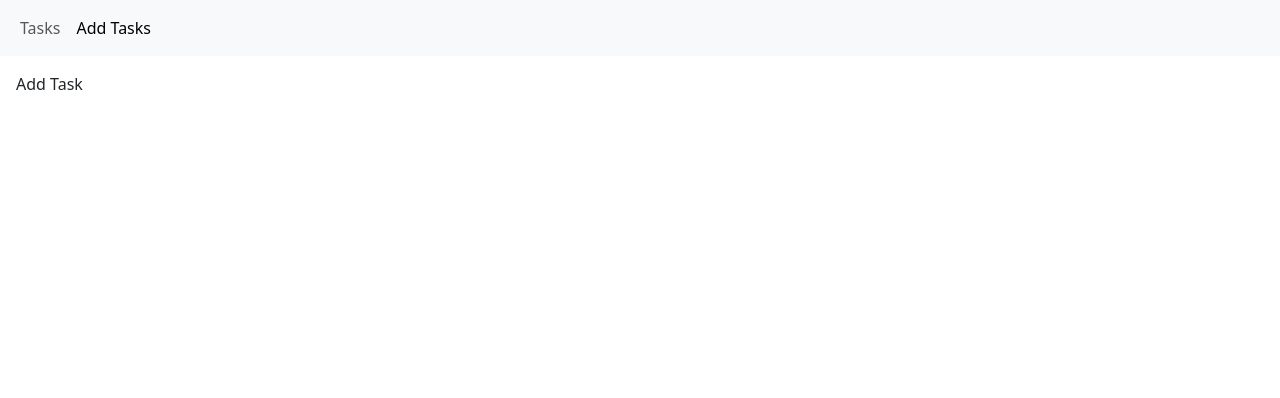
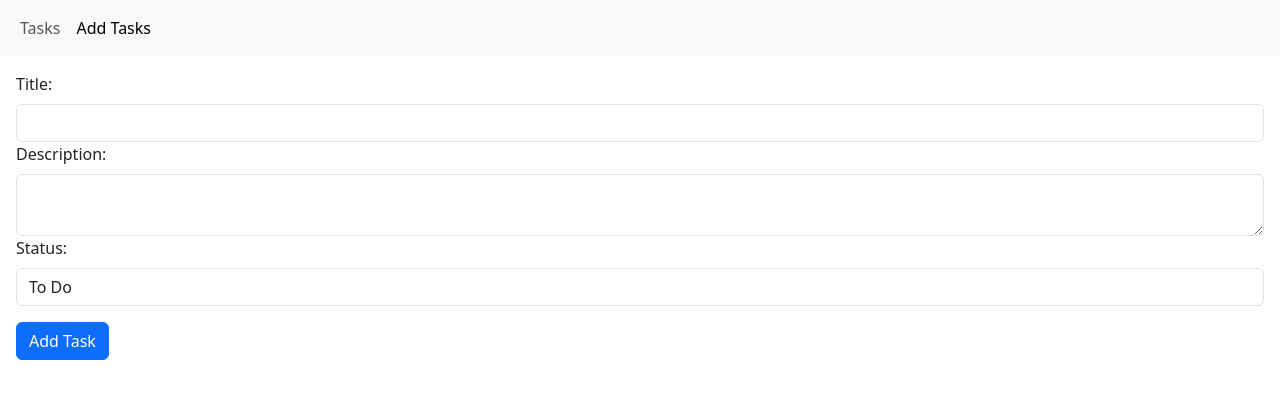
Before and after one commit to simoneburrai/ex-react-task-manager, a React (Vite) app: page /add-task in a window 1280 px wide. Shown: the top 398 px of the page. Built offline with nearby package versions, Linux system fonts and the light colour scheme; no server answers.

Commit message:
feat: milestone 5 completed

```diff
--- a/src/pages/AddTask.jsx
+++ b/src/pages/AddTask.jsx
@@ -1,3 +1,54 @@
+import { useState, useRef } from "react";
+
 export default function AddTask (){
-    return <div>Add Task</div>
+
+    const [title, setTitle] = useState("");
+    const [titleError, setTitleError] = useState("");
+    const descriptionRef = useRef(null);
+    const statusRef = useRef(null);
+
+    const onSumbit= (e)=> {
+         e.preventDefault();
+
+        const symbolsArray = ['!', '@', '#', '$', '%', '^', '&', '*', '(', ')', '-', '_', '=', '+', '[', ']', '{', '}', '|', ';', ':', "'", '"', ',', '.', '<', '>', '?', '/', '`', '~'];
+        const containsSymbol = symbolsArray.some(symbol => title.includes(symbol));
+
+        if(containsSymbol || !title){
+            const errorTitle = "Il titolo non è valido, inserire un titolo valido che non contenga caratteri speciali"
+            setTitleError(errorTitle);
+            return;
+        }
+
+
+
+
+        const formData = {
+            title: title,
+            description: descriptionRef.current.value,
+            status: statusRef.current.value
+        };
+        console.log(formData);
+        setTitleError("");
+    }
+
+    return <form onSubmit={onSumbit}>
+        <div>
+            <label className="form-label" htmlFor="title">Title:</label>
+            <input onChange={(e)=>setTitle(e.target.value)} value={title} className="form-control" type="text" name="title" id="title" />
+        </div>
+        <div>
+            <label className="form-label" htmlFor="description">Description: </label>
+            <textarea ref={descriptionRef} className="form-control" name="description" id="description"/>
+        </div>
+        <div>
+            <label className="form-label" htmlFor="status">Status:</label>
+            <select ref={statusRef} className="form-control" name="status" id="status">
+                <option value="To Do" >To Do</option>
+                <option value="Doing">Doing</option>
+                <option value="Done">Done</option>
+            </select>
+        </div>
+        {titleError && <div className="bg-warning p-3">{titleError}</div>}
+        <button  className="btn btn-primary my-3" type="submit">Add Task</button>
+    </form>
 }
```
